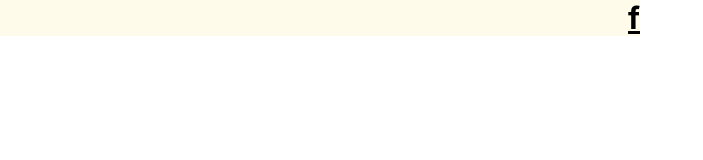
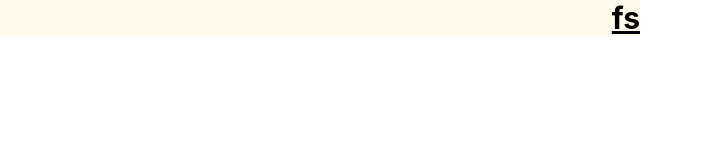
Before and after one commit to AaronQTran/future-email, a React (Create React App) app: page / in a window 1280 px wide. Shown: the top 160 px of the page, without its empty margins (0-703 px from the left). Built offline with nearby package versions, Linux system fonts and the light colour scheme.

Commit message:
use states

```diff
--- a/package.json
+++ b/package.json
@@ -8,7 +8,7 @@
     "@testing-library/user-event": "^13.5.0",
     "react": "^18.3.1",
     "react-dom": "^18.3.1",
-    "react-scripts": "5.0.1",
+    "react-scripts": "^5.0.1",
     "web-vitals": "^2.1.4"
   },
   "scripts": {
--- a/src/App.js
+++ b/src/App.js
@@ -1,15 +1,18 @@
-import logo from './logo.svg';
-import './App.css';
+import React, { useState, useEffect } from 'react';
 
-function App() {
+const SendMessage = () => {
+  const[message, setMessage] = useState('');
+  const[email, setEmail] = useState('');
+  const[date, setDate] = useState('');
+
   return (
     <div className="text-right bg-amber-50 w-1/2">
       <h1 className="text-3xl font-bold underline">
-        f
+        fs
       </h1>
     </div>
   );
 
 }
 
-export default App;
+export default SendMessage;
```
Also changed, not shown: 1 other file (tests, documents, lock files or other folders).
